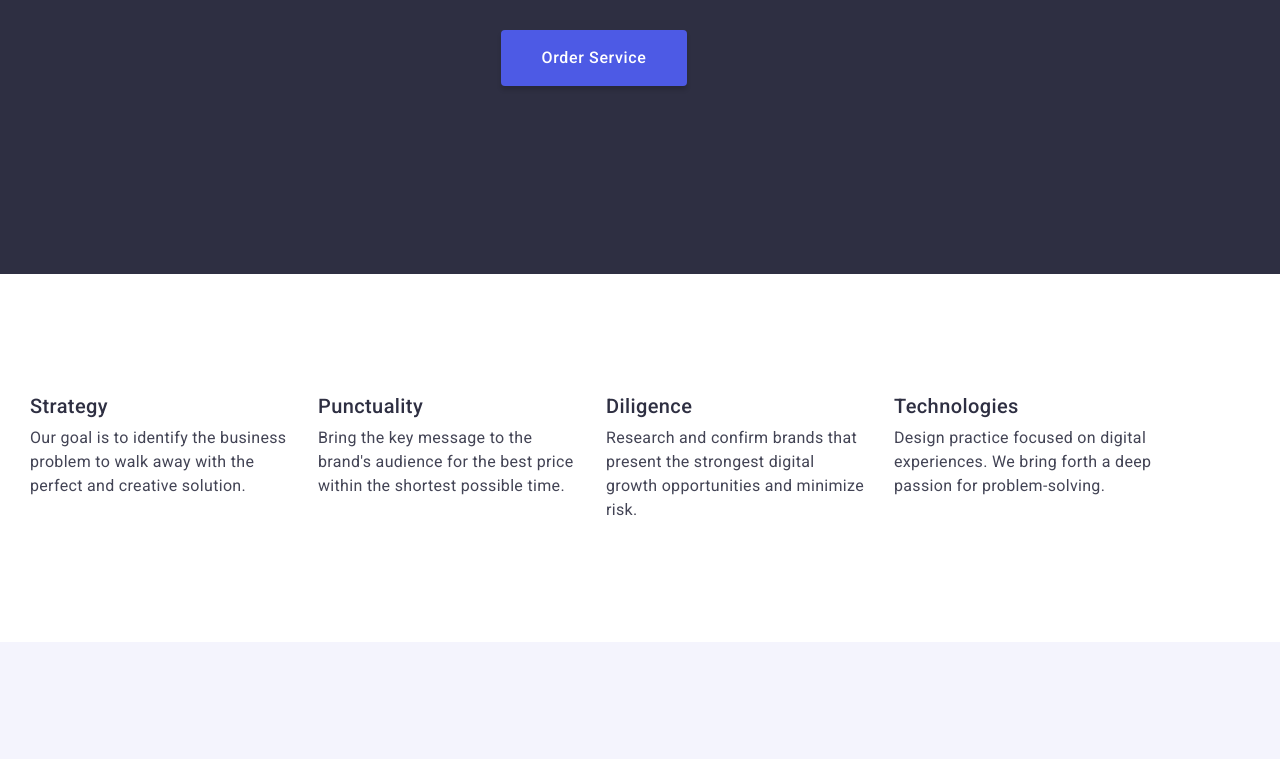
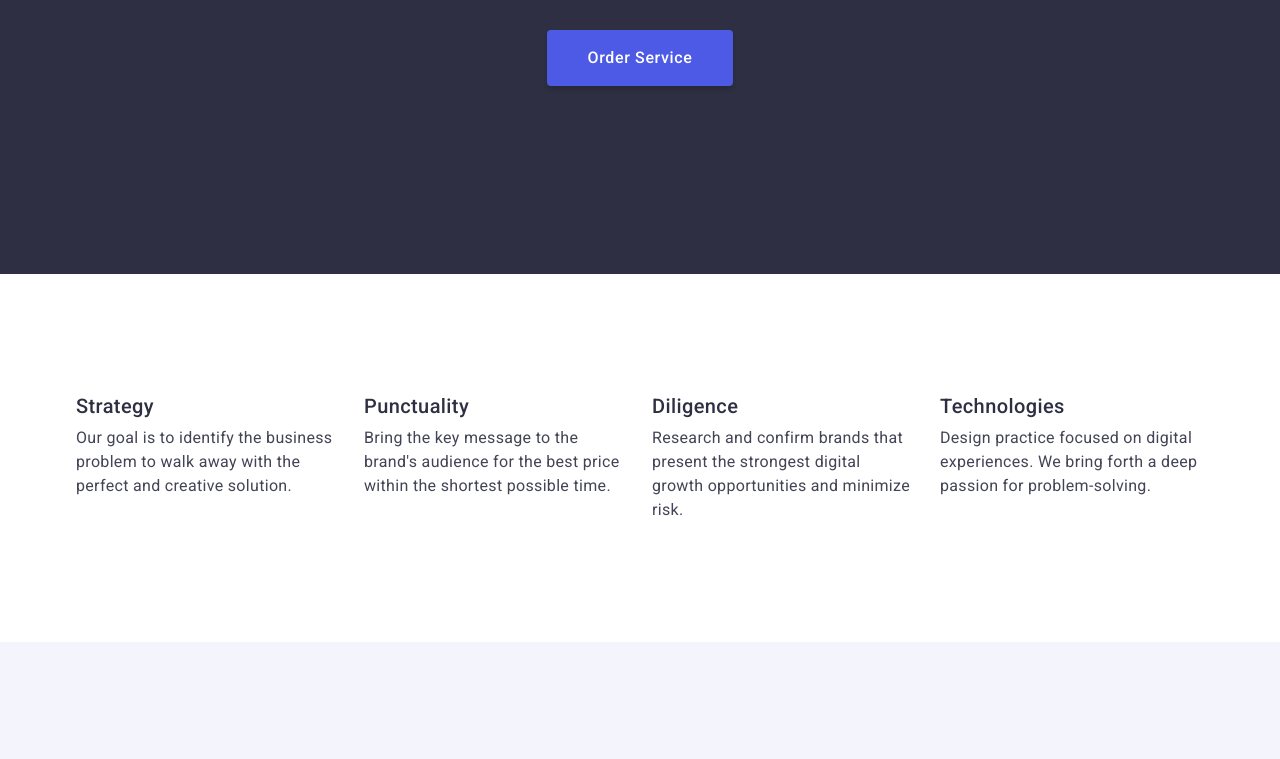
Before and after one commit to shepel30/goit-markup-hw-03, a plain HTML site: page index.html in a window 1280 px wide. Shown: the part 399-1158 px from the top of the page. Drawn offline with nearby package versions, Linux system fonts and the light colour scheme.

Commit message:
Update styles.css

```diff
--- a/css/styles.css
+++ b/css/styles.css
@@ -36,8 +36,9 @@ img {
 }
 .container {
   width: 1158px;
-  padding: 0 15px 0 15px;
-  margin: 0 15px;
+  padding-left: 15px;
+  padding-right: 15px;
+  margin: 0 auto;
 }
 .header {
   border-bottom: 1px solid #E7E9FC;
```
